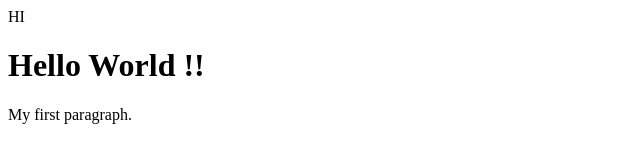
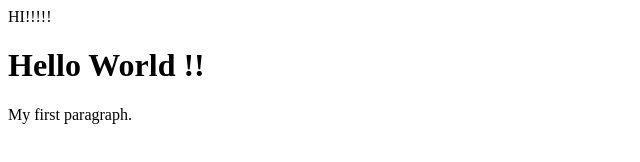
Before and after one commit to surajgarla567/sampleHtmlRepo, a plain HTML site: page index.html in a window 1280 px wide. Shown: the full height of the page, 0-640 px from the left. Drawn offline with Linux system fonts and the light colour scheme.

Commit message:
new change

```diff
--- a/index.html
+++ b/index.html
@@ -1,7 +1,7 @@
 <!DOCTYPE html>
 <html>
 <body>
-HI
+HI!!!!!
 <h1>Hello World !!</h1>
 
 <p>My first paragraph.</p>
```
